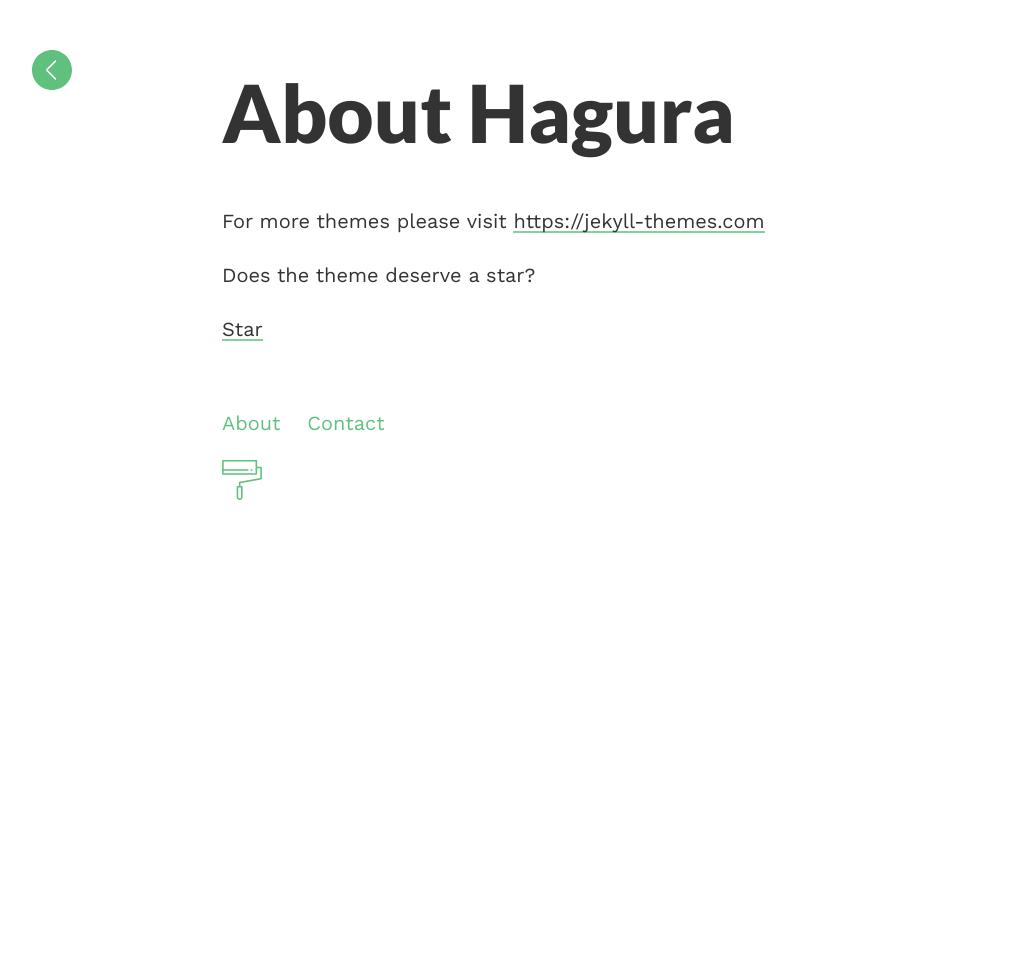
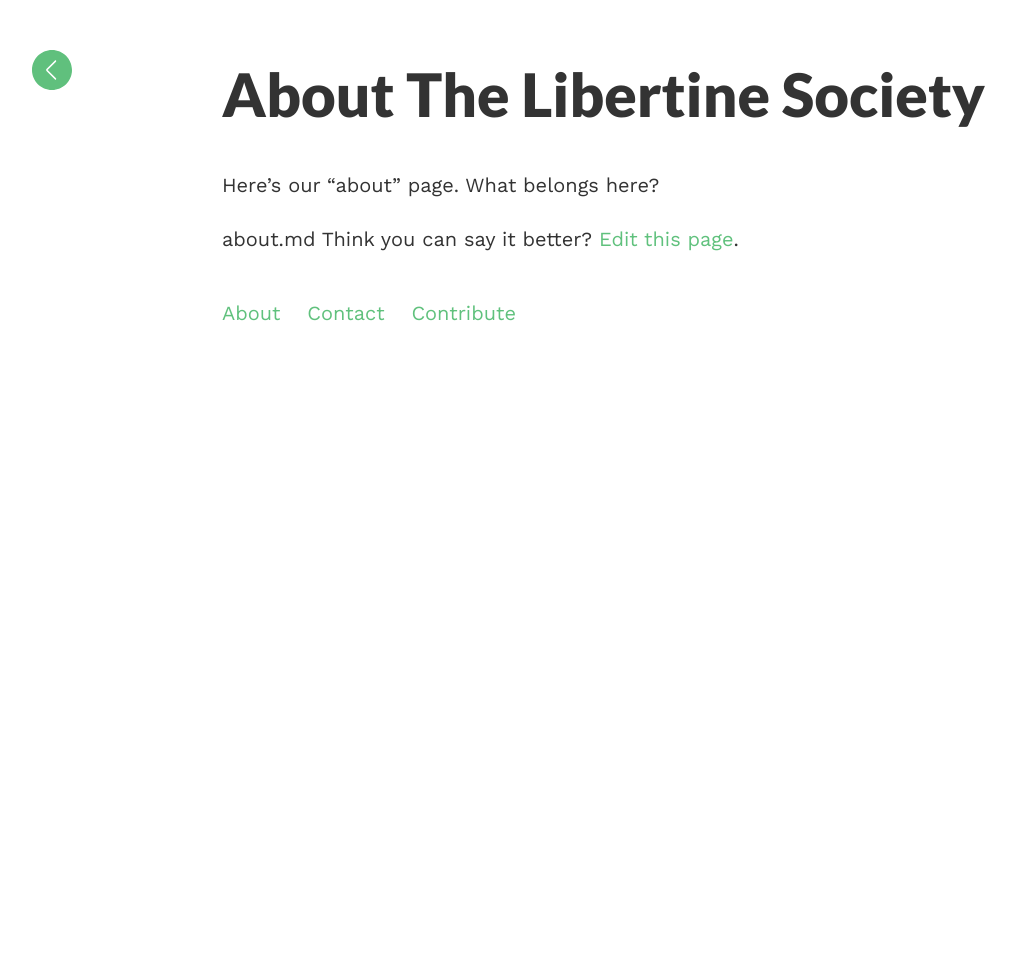
Before and after one commit to thelibertinesociety/thelibertinesociety.github.io, a Jekyll site: the page built from about.md, in a window 1280 px wide. Shown: the whole page, without its empty margins (18-1034 px from the left). Built offline with Jekyll 4.4.1, drawn with Linux system fonts in a browser that asks for light colours.

Commit message:
starting to have auto-edit link

```diff
--- a/_layouts/default.html
+++ b/_layouts/default.html
@@ -24,8 +24,11 @@ layout: compress
     <div class="links">
         <a href="{{site.baseurl}}/about/">About</a>
         <a href="{{site.baseurl}}/contact/">Contact</a>
+        <a href="{{site.baseurl}}/contribute/">Contribute</a>
     </div>
-    <div class="theme" onclick="theme()" style="    background-image: url({{site.baseurl}}/images/theme.svg)"></div>
+    <!--
+        <div class="theme" onclick="theme()" style="    background-image: url({{site.baseurl}}/images/theme.svg)"></div>
+    -->
 </footer>
 {% include analytics.html %}
 
--- a/_layouts/post.html
+++ b/_layouts/post.html
@@ -11,3 +11,10 @@ layout: default
         {% include disqus.html %}
     {% endif %}
 {% endif %}
+
+{{ page.path }}
+Think you can say it better?
+<a
+    href="https://github.com/thelibertinesociety/thelibertinesociety.github.io/edit/master/{{ page.path }}"
+    target="blank"
+    >Edit this page</a>.
--- a/_sass/style.scss
+++ b/_sass/style.scss
@@ -96,14 +96,14 @@ blockquote {
 
 
 .headline {
-    font-size: 4em;
+    font-size: 3em;
         @include media-query($on-palm) {
             font-size: 2em;
     }
 }
 
 .post-headline {
-    font-size: 4em;
+    font-size: 3em;
         @include media-query($on-palm) {
             font-size: 1.5em;
     }
--- a/about.md
+++ b/about.md
@@ -1,13 +1,8 @@
 ---
-title: About Hagura
+title: About the Libertine Society
 layout: post
 permalink: /about/
 published: true
 ---
 
-For more themes please visit [https://jekyll-themes.com](https://jekyll-themes.com){: target="_blank"}
-
-Does the theme deserve a star?
-
-<a class="github-button" href="https://github.com/sharu725/hagura" data-style="mega" data-count-href="/sharu725/hagura/stargazers" data-count-api="/repos/sharu725/hagura#stargazers_count" data-count-aria-label="# stargazers on GitHub" aria-label="Star sharu725/hagura on GitHub">Star</a>
-<script async defer src="https://buttons.github.io/buttons.js"></script>
+Here's our "about" page. What belongs here?
```
Also changed, not shown: contribute.md (added, +7 -0 lines).
